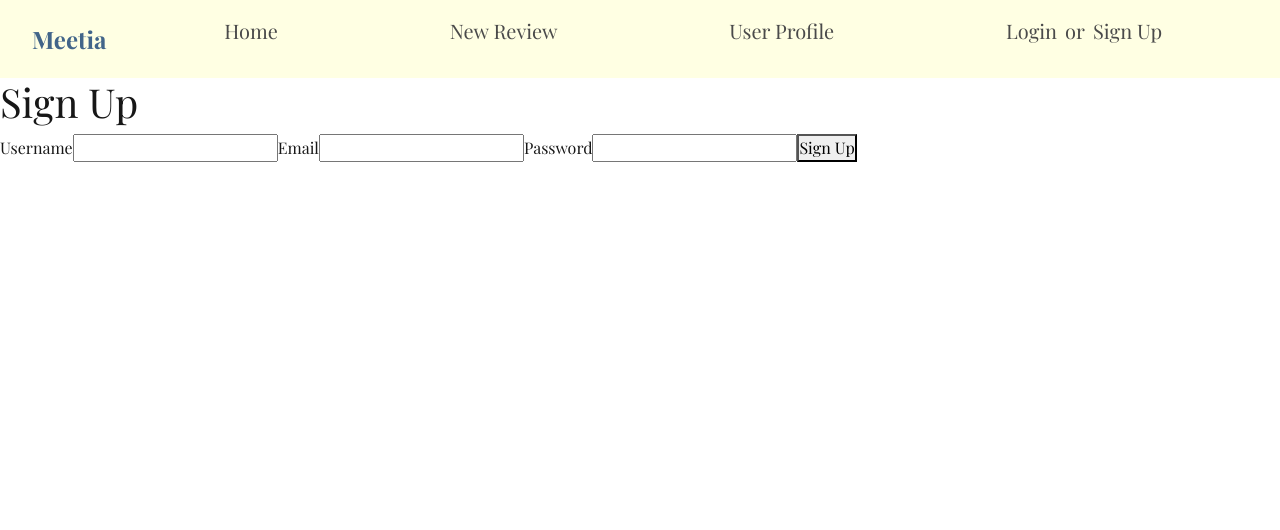
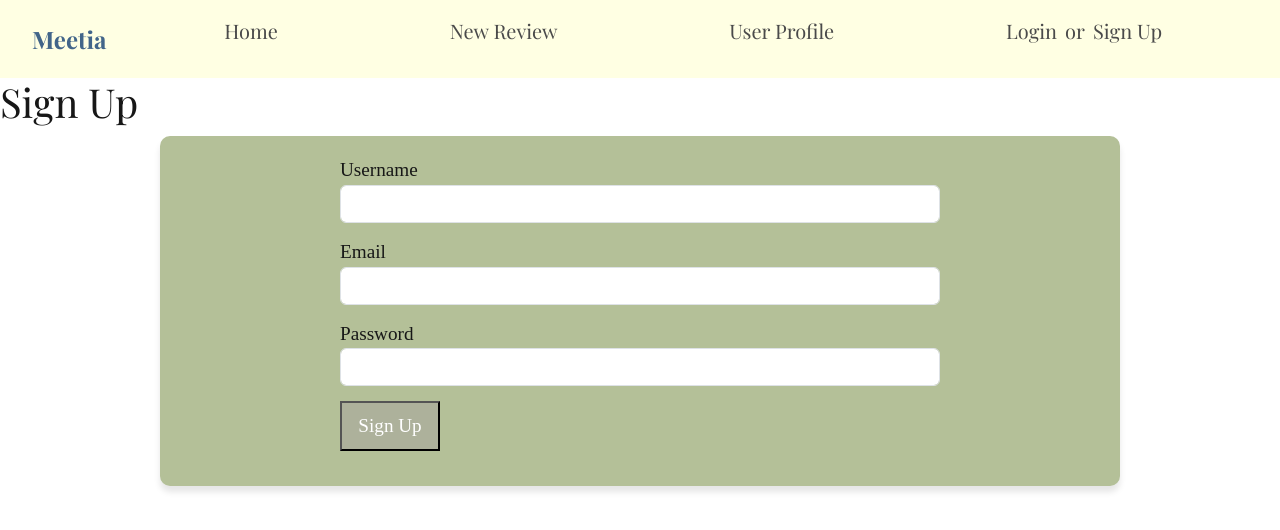
Before and after one commit to alt-text-internet-explorer/meetia, a Next.js app: page /signup in a window 1280 px wide. Shown: the top 530 px of the page. Built offline with nearby package versions, Linux system fonts and the light colour scheme.

Commit message:
Formatted the Signup page and restructured files to match the other pages

```diff
--- a/src/app/signup/page.jsx
+++ b/src/app/signup/page.jsx
@@ -1,84 +1,12 @@
-"use client"
+import React from "react"
+import SignupForm from "@/components/SignUpForm/SignUpForm"
 
-import { useState } from "react"
-import { useAuth } from "@/utils/authContext"
-
-export default function SignupPage() {
-  const { login } = useAuth()
-
-  const [creds, setCreds] = useState({
-    username: "",
-    email: "",
-    pwd: "",
-  })
-
-  const [message, setMessage] = useState("")
-
-  function handleChange(event) {
-    const { name, value } = event.target
-
-    setCreds({
-      ...creds,
-      [name]: value,
-    })
-  }
-
-  async function submitForm(event) {
-    event.preventDefault()
-
-    const response = await fetch("/api/signup", {
-      method: "POST",
-      headers: {
-        "Content-Type": "application/json",
-      },
-      body: JSON.stringify(creds),
-    })
-
-    const payload = await response.json()
-
-    if (response.ok) {
-      setMessage("Signup successful")
-
-      login(payload.token, "/")
-    } else {
-      setMessage(payload.error || "Signup failed")
-    }
-  }
-
+const SignUp = () => {
   return (
-    <form onSubmit={submitForm}>
-      <h1>Sign Up</h1>
-
-      <label htmlFor="username">Username</label>
-      <input
-        type="text"
-        name="username"
-        id="username"
-        value={creds.username}
-        onChange={handleChange}
-      />
-
-      <label htmlFor="email">Email</label>
-      <input
-        type="text"
-        name="email"
-        id="email"
-        value={creds.email}
-        onChange={handleChange}
-      />
-
-      <label htmlFor="pwd">Password</label>
-      <input
-        type="password"
-        name="pwd"
-        id="pwd"
-        value={creds.pwd}
-        onChange={handleChange}
-      />
-
-      <button type="submit">Sign Up</button>
-
-      <p>{message}</p>
-    </form>
+    <div>
+      <SignupForm />
+    </div>
   )
 }
+
+export default SignUp
--- /dev/null
+++ b/src/components/SignUpForm/SignUpForm.js
@@ -0,0 +1,99 @@
+"use client"
+import React from "react"
+import { useState } from "react"
+import { useAuth } from "@/utils/authContext"
+import styles from "./SignUpForm.module.css"
+
+function SignupPage() {
+  const { login } = useAuth()
+
+  const [creds, setCreds] = useState({
+    username: "",
+    email: "",
+    pwd: "",
+  })
+
+  const [message, setMessage] = useState("")
+
+  function handleChange(event) {
+    const { name, value } = event.target
+
+    setCreds({
+      ...creds,
+      [name]: value,
+    })
+  }
+
+  async function submitForm(event) {
+    event.preventDefault()
+
+    const response = await fetch("/api/signup", {
+      method: "POST",
+      headers: {
+        "Content-Type": "application/json",
+      },
+      body: JSON.stringify(creds),
+    })
+
+    const payload = await response.json()
+
+    if (response.ok) {
+      setMessage("Signup successful")
+
+      login(payload.token, "/")
+    } else {
+      setMessage(payload.error || "Signup failed")
+    }
+  }
+
+  return (
+    <form onSubmit={submitForm}>
+      <h1>Sign Up</h1>
+      <div className={styles.form}>
+        <div className={styles.formcont}>
+          <div className={`${styles.inputGroup} form-group`}>
+            <label htmlFor="username">Username</label>
+            <input
+              type="text"
+              name="username"
+              id="username"
+              className="form-control"
+              value={creds.username}
+              onChange={handleChange}
+            />
+          </div>
+          <div className={`${styles.inputGroup} form-group`}>
+            <label htmlFor="email">Email</label>
+            <input
+              type="text"
+              name="email"
+              id="email"
+              value={creds.email}
+              onChange={handleChange}
+              className="form-control"
+            />
+          </div>
+          <div className={`${styles.inputGroup} form-group`}>
+            <label htmlFor="pwd">Password</label>
+            <input
+              type="password"
+              name="pwd"
+              id="pwd"
+              value={creds.pwd}
+              onChange={handleChange}
+              className="form-control"
+            />
+          </div>
+          <div className={styles.inputGroup}>
+            <button type="submit" className={styles.button}>
+              Sign Up
+            </button>
+          </div>
+        </div>
+      </div>
+      <p>{message}</p>
+    </form>
+  )
+}
+
+export default SignupPage
--- /dev/null
+++ b/src/components/SignUpForm/SignUpForm.module.css
@@ -0,0 +1,37 @@
+.form {
+  font-family: Playfair_Display;
+  font-size: larger;
+  display: flex;
+  justify-content: center;
+}
+
+.formcont {
+  display: flex;
+  flex-direction: column;
+  align-items: center;
+
+  background-color: #b4c098;
+  margin: 2px;
+  padding: 20px;
+  border-radius: 10px;
+  box-shadow: 0 6px 6px rgba(0, 0, 0, 0.1);
+
+  width: 75%;
+  max-height: 500px;
+  overflow-y: auto;
+}
+
+.button {
+  width: 100px;
+  height: 50px;
+  background-color: #adb19b;
+  color: #fff;
+  cursor: pointer;
+  border-radius: 8;
+}
+
+.inputGroup {
+  width: 100%;
+  max-width: 600px;
+  margin-bottom: 15px;
+}
```
